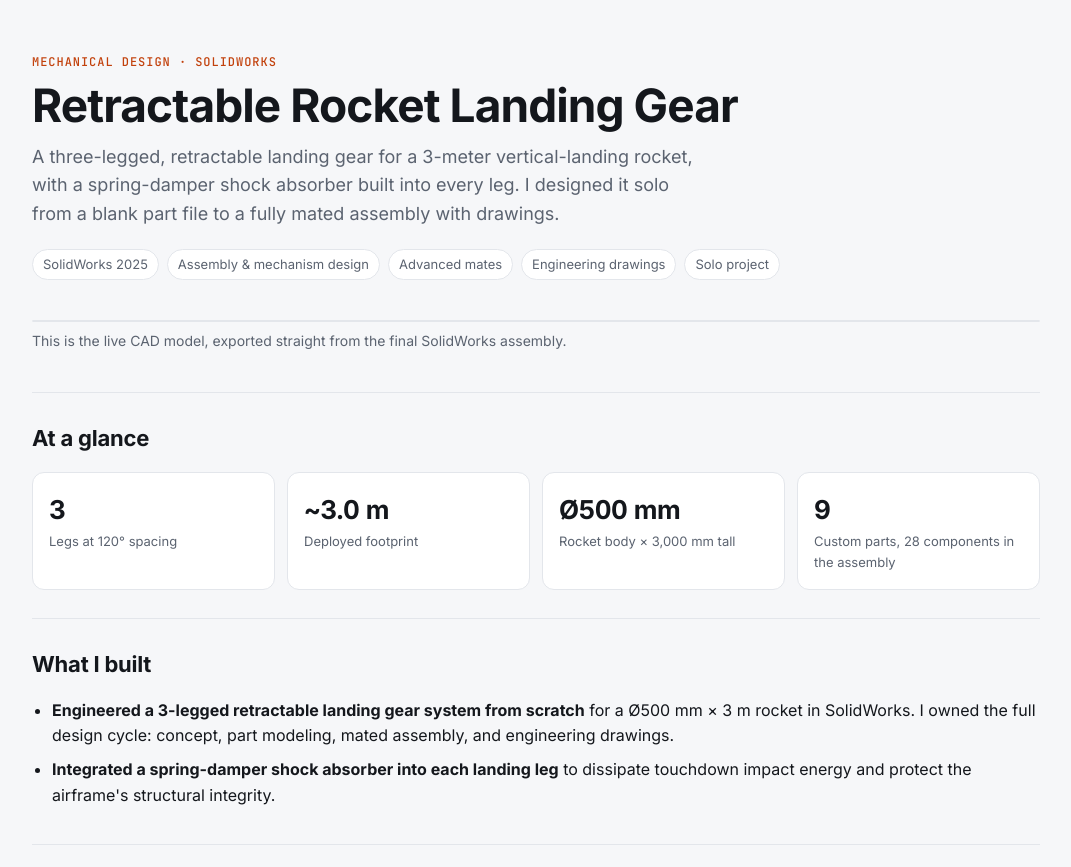
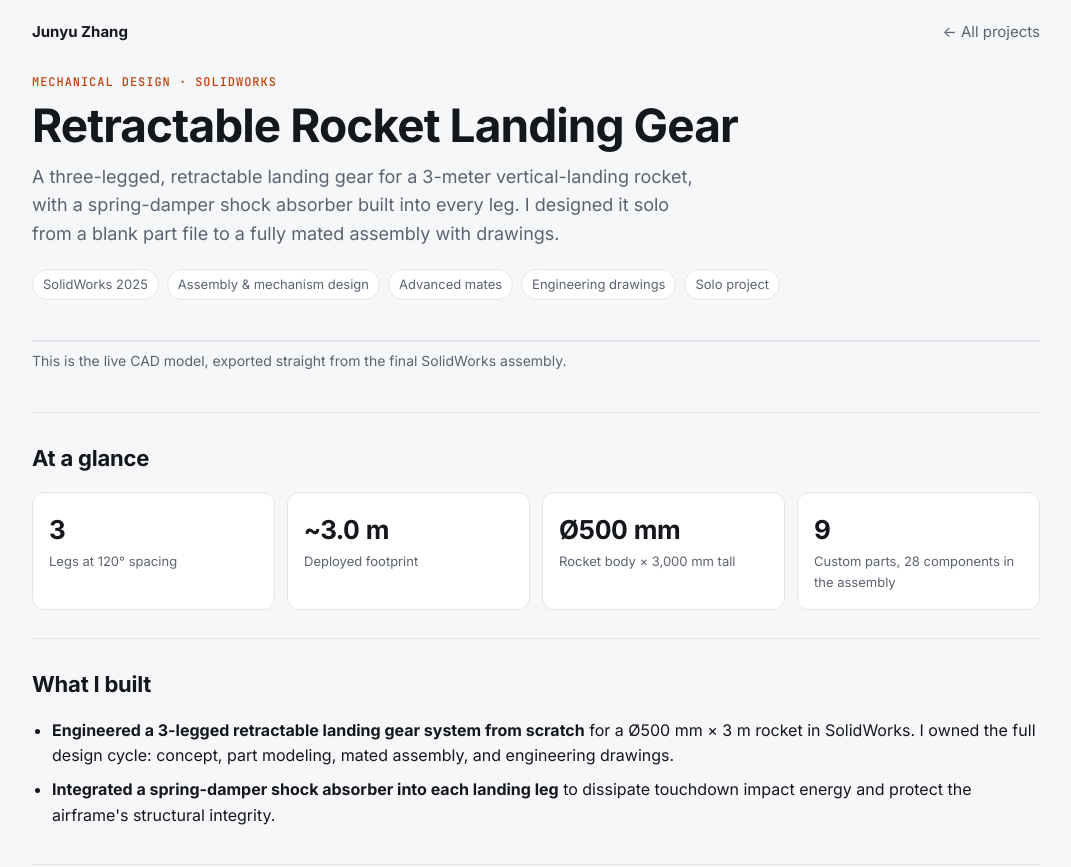
Before and after one commit to eeerrriiiccccc/landing-gear, a plain HTML site: page index.html in a window 1280 px wide. Shown: the top 867 px of the page, without its empty margins (104-1175 px from the left). Drawn offline with nearby package versions, Linux system fonts and the light colour scheme.

Commit message:
Polish project page: correct name, portfolio nav, link previews, README

```diff
--- a/index.html
+++ b/index.html
@@ -3,8 +3,14 @@
 <head>
 <meta charset="utf-8">
 <meta name="viewport" content="width=device-width, initial-scale=1">
-<title>Retractable Landing Gear | Eric Zhang</title>
-<meta name="description" content="A 3-leg retractable rocket landing gear with integrated shock absorbers, designed in SolidWorks by Eric Zhang.">
+<title>Retractable Landing Gear | Junyu Zhang</title>
+<meta name="description" content="A 3-leg retractable rocket landing gear with integrated shock absorbers, designed in SolidWorks by Junyu Zhang.">
+<meta property="og:title" content="Retractable Rocket Landing Gear | Junyu Zhang">
+<meta property="og:description" content="3-leg retractable landing gear with a shock absorber in every leg, designed solo in SolidWorks. Interactive 3D model inside.">
+<meta property="og:image" content="https://eeerrriiiccccc.github.io/landing-gear/assets/trimetric.png">
+<meta property="og:url" content="https://eeerrriiiccccc.github.io/landing-gear/">
+<meta name="twitter:card" content="summary_large_image">
+<link rel="icon" href="/favicon.svg" type="image/svg+xml">
 <link rel="preconnect" href="https://fonts.googleapis.com">
 <link rel="preconnect" href="https://fonts.gstatic.com" crossorigin>
 <link href="https://fonts.googleapis.com/css2?family=Inter:wght@400;500;600;700&family=JetBrains+Mono:wght@500&display=swap" rel="stylesheet">
@@ -44,7 +50,11 @@
     font: 16px/1.6 Inter, system-ui, -apple-system, "Segoe UI", sans-serif;
   }
   .wrap { max-width: 1040px; margin: 0 auto; padding: 0 16px; }
-  header { padding: 56px 0 24px; }
+  header { padding: 32px 0 24px; }
+  .topnav { display: flex; justify-content: space-between; align-items: center; padding: 20px 0 0; gap: 12px; flex-wrap: wrap; font-size: 15px; }
+  .topnav a { text-decoration: none; color: var(--muted); }
+  .topnav a:hover { color: var(--text); }
+  .topnav .brand { font-weight: 700; color: var(--text); }
   .eyebrow {
     font: 500 12px/1 "JetBrains Mono", ui-monospace, monospace; letter-spacing: .08em;
     text-transform: uppercase; color: var(--accent);
@@ -116,6 +126,10 @@
 </head>
 <body>
 <div class="wrap">
+  <nav class="topnav">
+    <a class="brand" href="/">Junyu Zhang</a>
+    <a href="/#projects">← All projects</a>
+  </nav>
   <header>
     <div class="eyebrow">Mechanical Design · SolidWorks</div>
     <h1>Retractable Rocket Landing Gear</h1>
@@ -212,7 +226,7 @@
   </section>
 
   <footer>
-    Designed and modeled by Eric Zhang · SolidWorks 2025
+    Designed and modeled by <a href="/" style="color:inherit">Junyu Zhang</a> · SolidWorks 2025 · <a href="https://github.com/eeerrriiiccccc/landing-gear" style="color:inherit">Source on GitHub</a>
   </footer>
 </div>
 
```
Also changed, not shown: 1 other file.
